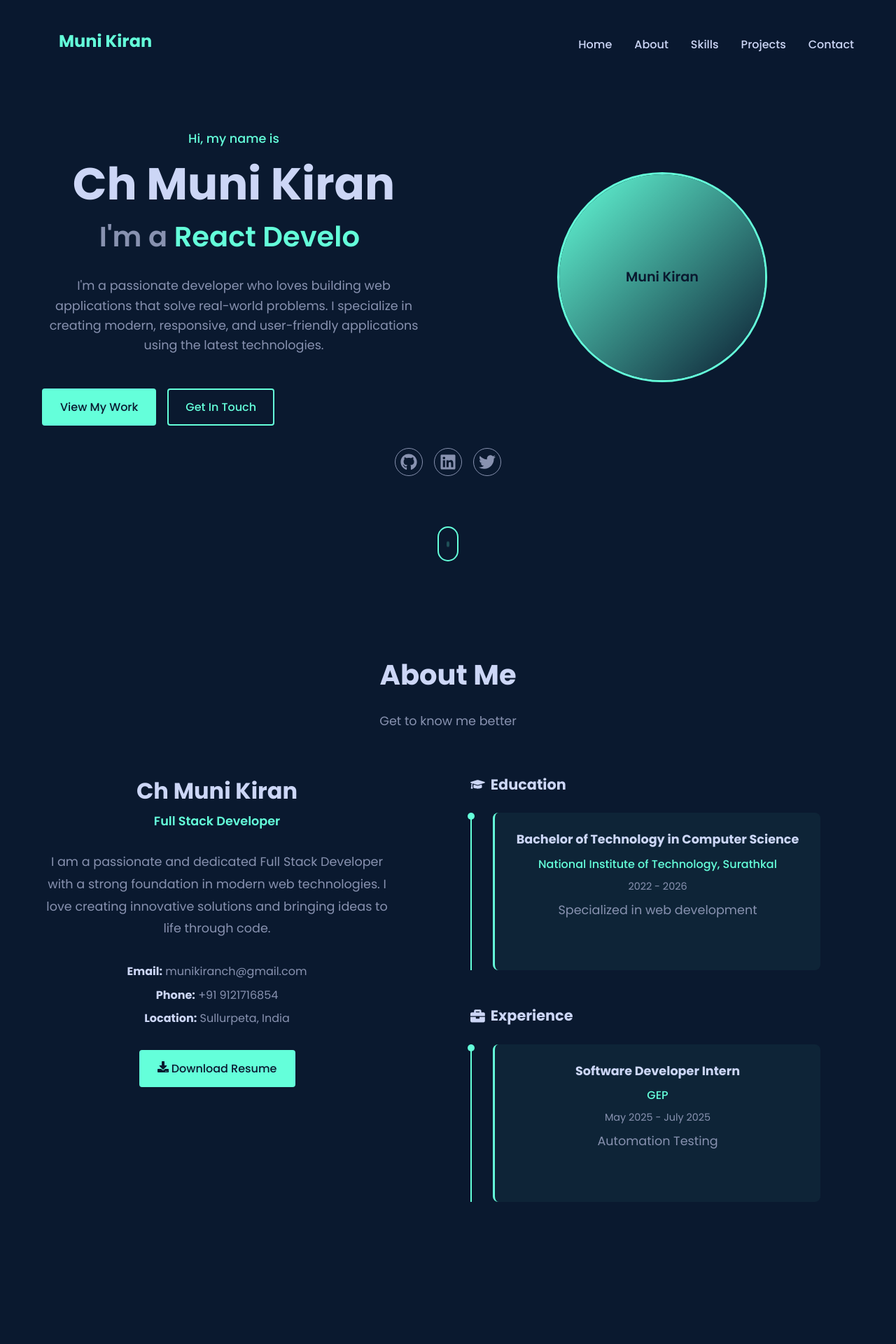
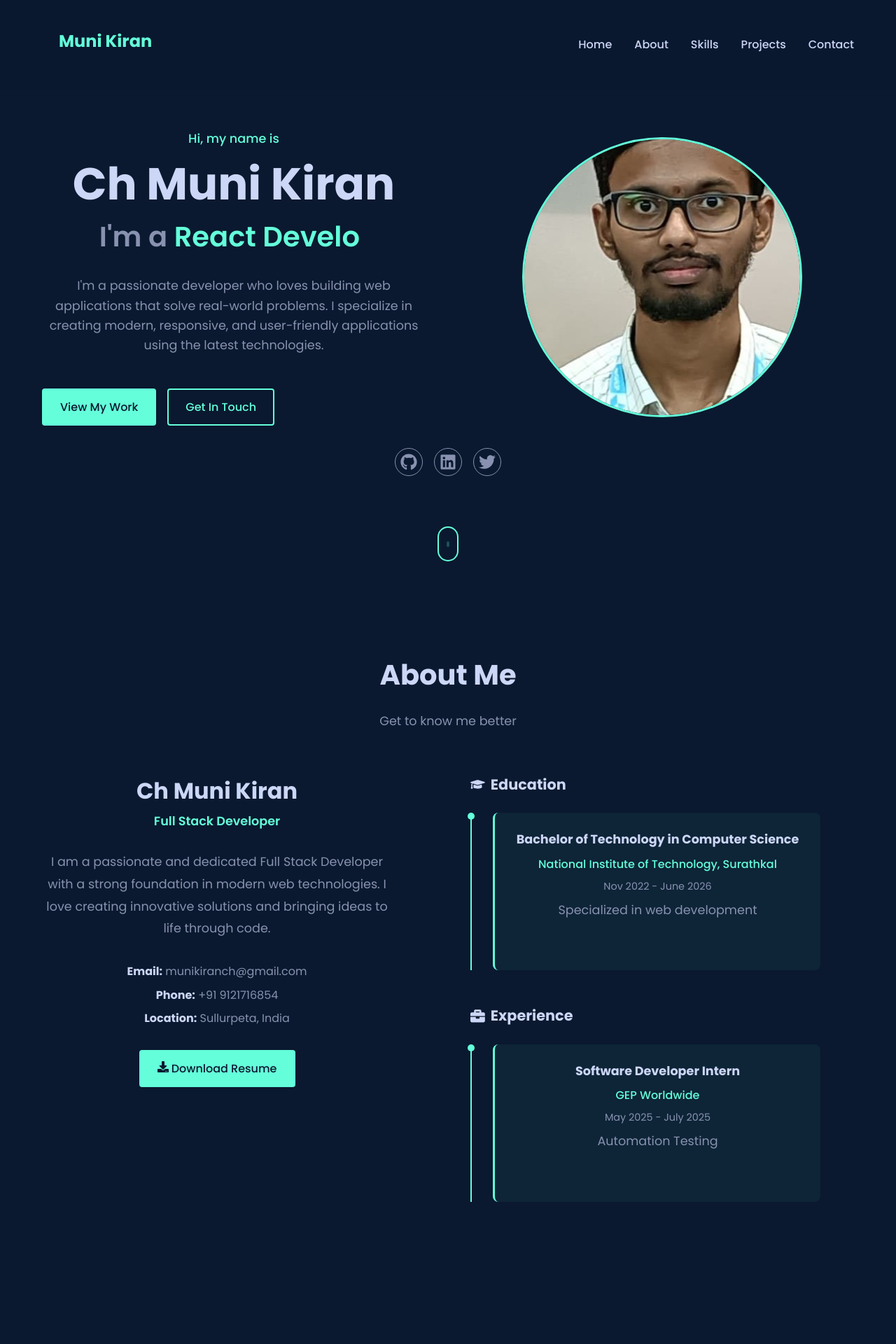
Before and after one commit to MuniKiranCh/portfolio, a React (Vite) app in the folder frontend/: page / in a window 1280 px wide. Shown: the top 1920 px of the page at 70% size. Built offline with nearby package versions, Linux system fonts and the light colour scheme.

Commit message:
added my details

```diff
--- a/frontend/index.html
+++ b/frontend/index.html
@@ -2,15 +2,15 @@
 <html lang="en">
   <head>
     <meta charset="UTF-8" />
-    <link rel="icon" type="image/svg+xml" href="/vite.svg" />
+    <link rel="icon" type="image/x-icon" href="/favicon.ico" />
     <meta name="viewport" content="width=device-width, initial-scale=1.0" />
     <meta name="description" content="Professional portfolio showcasing web development projects and skills" />
     <meta name="keywords" content="portfolio, web development, react, node.js, mongodb" />
-    <meta name="author" content="Your Name" />
+    <meta name="author" content="Ch Muni Kiran" />
     <link rel="preconnect" href="https://fonts.googleapis.com">
     <link rel="preconnect" href="https://fonts.gstatic.com" crossorigin>
     <link href="https://fonts.googleapis.com/css2?family=Poppins:wght@300;400;500;600;700&display=swap" rel="stylesheet">
-    <title>Your Name - Portfolio</title>
+    <title>Ch Muni Kiran - Portfolio</title>
   </head>
   <body>
     <div id="root"></div>
--- a/frontend/src/App.jsx
+++ b/frontend/src/App.jsx
@@ -15,7 +15,7 @@ function App() {
     <Router>
       <div className="App">
         <Helmet>
-          <title>Your Name - Portfolio</title>
+          <title>Ch Muni Kiran - Portfolio</title>
           <meta name="description" content="Professional portfolio showcasing web development projects and skills" />
         </Helmet>
 
--- a/frontend/src/components/About/About.jsx
+++ b/frontend/src/components/About/About.jsx
@@ -18,19 +18,19 @@ const About = () => {
     email: 'munikiranch@gmail.com',
     phone: '+91 9121716854',
     location: 'Sullurpeta, India',
-    resume: '#',
+    resume: 'https://drive.google.com/file/d/1Alx14ghUbMX2amner_NBZigCq9akmyu9/view?usp=sharing',
     education: [
       {
         degree: 'Bachelor of Technology in Computer Science',
         institution: 'National Institute of Technology, Surathkal',
-        year: '2022 - 2026',
+        year: 'Nov 2022 - June 2026',
         description: 'Specialized in web development'
       }
     ],
     experience: [
       {
         position: 'Software Developer Intern',
-        company: 'GEP',
+        company: 'GEP Worldwide',
         duration: 'May 2025 - July 2025',
         description: 'Automation Testing'
       }
@@ -76,7 +76,7 @@ const About = () => {
               </div>
             </div>
 
-            <a href={aboutData.resume} className="btn btn-primary" download>
+            <a href={aboutData.resume} target='_blank' className="btn btn-primary" download>
               <FaDownload /> Download Resume
             </a>
           </motion.div>
--- a/frontend/src/components/Hero/Hero.css
+++ b/frontend/src/components/Hero/Hero.css
@@ -64,8 +64,8 @@
 }
 
 .profile-image {
-  width: 300px;
-  height: 300px;
+  width: 400px;
+  height: 400px;
   border-radius: 50%;
   border: 3px solid #64ffda;
   overflow: hidden;
--- a/frontend/src/components/Hero/Hero.jsx
+++ b/frontend/src/components/Hero/Hero.jsx
@@ -3,6 +3,7 @@ import { motion } from 'framer-motion';
 import { Link } from 'react-scroll';
 import { FaGithub, FaLinkedin, FaTwitter } from 'react-icons/fa';
 import { TypeAnimation } from 'react-type-animation';
+import profileImage from '../../assets/profileph_gep.jpg';
 import './Hero.css';
 
 const Hero = () => {
@@ -67,7 +68,7 @@ const Hero = () => {
             <div className="profile-image">
               <div className="placeholder-image">
                 <span>Muni Kiran</span>
-                {/* <img src={profileImage} alt="Muni Kiran" /> */}
+                <img src={profileImage} alt="Muni Kiran" />
               </div>
             </div>
           </motion.div>
```
Also changed, not shown: frontend/src/assets/profileph_gep.jpg (added), 1 other file (tests, documents, lock files or other folders).
